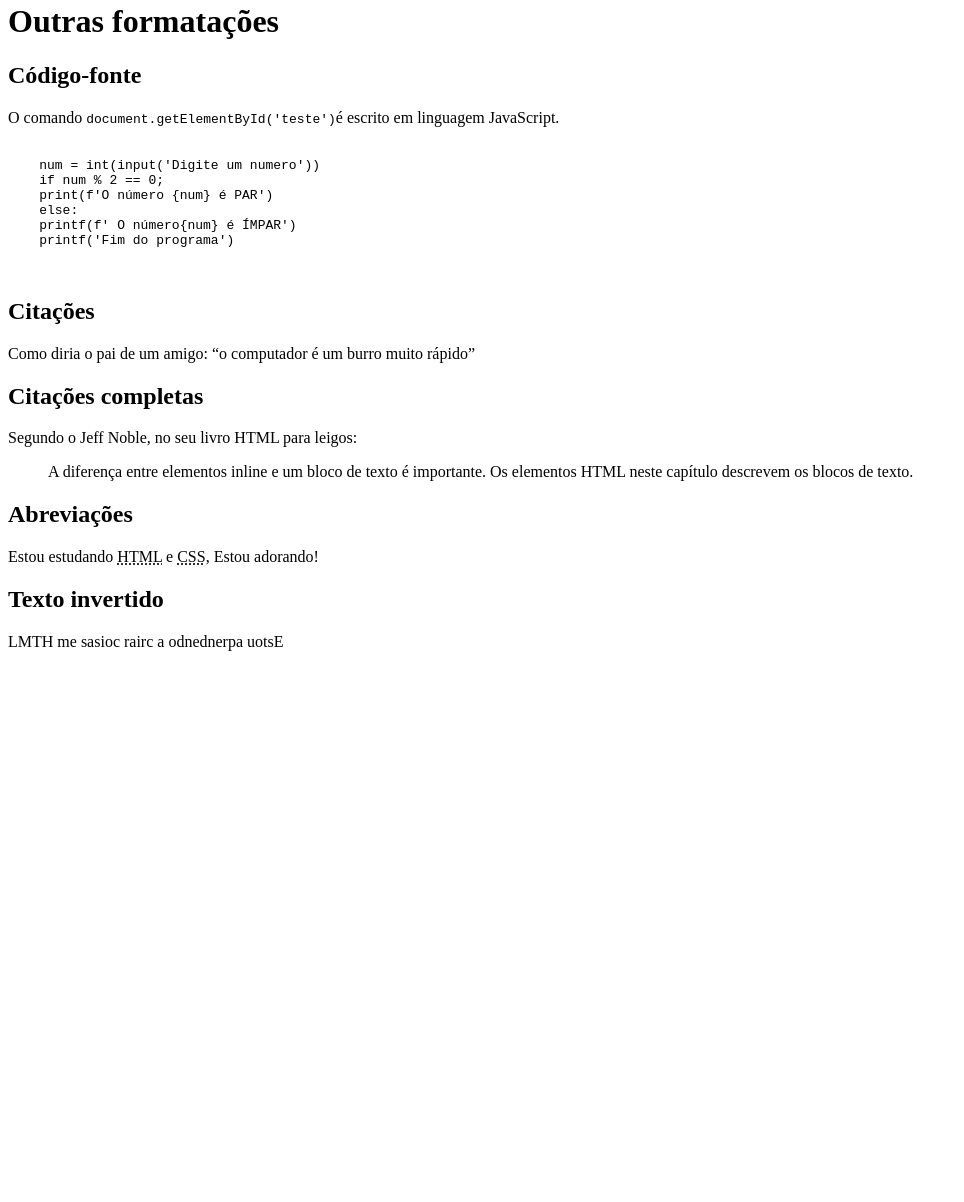
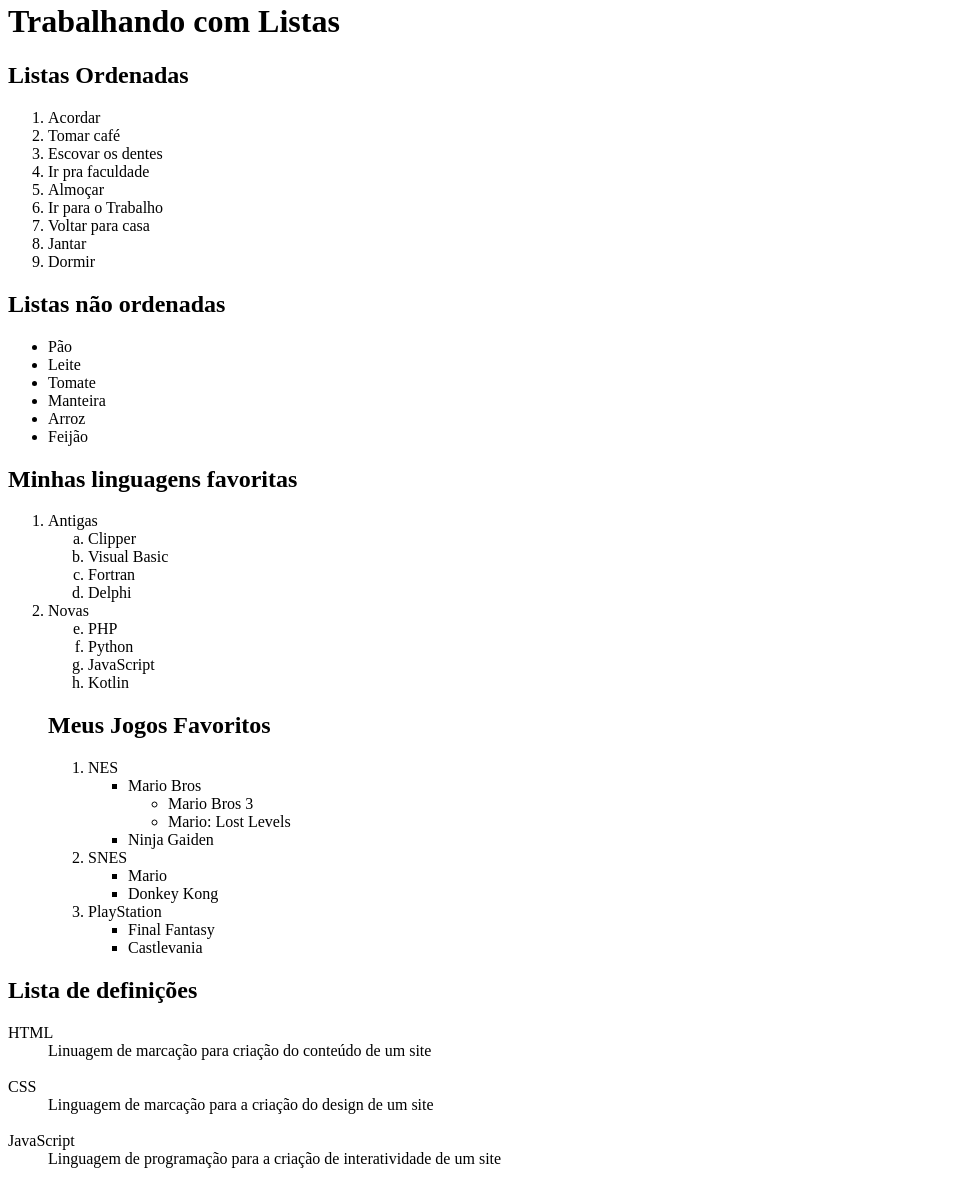
Before and after one commit to ViniciusKup/html-css, a plain HTML site: page Ex009/index.html in a window 1280 px wide. Shown: the part 18-1220 px from the top of the page, without its empty margins (0-964 px from the left). Before the commit the page ends 800 px from the top, so only its background shows below. Drawn offline with Linux system fonts and the light colour scheme.

Commit message:
adicionado novos programas

```diff
--- a/Ex009/index.html
+++ b/Ex009/index.html
@@ -4,32 +4,83 @@
     <meta charset="UTF-8">
     <meta http-equiv="X-UA-Compatible" content="IE=edge">
     <meta name="viewport" content="width=device-width, initial-scale=1.0">
-    <title>Outra formatações</title>
+    <title>Listas</title>
 </head>
 <body>
-    <h1>Outras formatações</h1>
-    <h2>Código-fonte</h2>
-    <p>O comando <code>document.getElementById('teste')</code>é escrito em linguagem JavaScript.</p>
-    <pre>
-        <code>
-    num = int(input('Digite um numero'))
-    if num % 2 == 0;
-    print(f'O número {num} é PAR')
-    else:
-    printf(f' O número{num} é ÍMPAR')
-    printf('Fim do programa')
-        </code>
-    </pre>
-    <h2>Citações</h2>
-    <p>Como diria o pai de um amigo: <q>o computador é um burro muito rápido</q></p>
-    <h2>Citações completas</h2>
-    <p>Segundo o Jeff Noble, no seu livro HTML para leigos:</p>
-    <blockquote cite="https://books.google.com.br/books/about/HTML_XHTML_E_CSS_Para_Leigos.html?id=BUmXBAAAQBAJ&redir_esc=y">
-        A diferença entre elementos inline e um bloco de texto é importante. Os elementos HTML neste capítulo descrevem os blocos de texto.
-    </blockquote>
-    <h2>Abreviações</h2>
-    <p>Estou estudando <abbr title="HyperText Markup Language">HTML</abbr> e <abbr title="Cascading Style Sheets">CSS</abbr>, Estou adorando!</p>
-    <h2>Texto invertido</h2>
-    <p><bdo dir="rtl">Estou aprendendo a criar coisas em HTML</bdo></p>
+    <h1>Trabalhando com Listas</h1>
+    <h2>Listas Ordenadas</h2>
+    <ol type="1"><!-- Order List tipos: 1,A,a,i,I-->
+        <li>Acordar</li>
+        <li>Tomar café</li>
+        <li>Escovar os dentes</li>
+        <li>Ir pra faculdade</li>
+        <li>Almoçar</li>
+        <li>Ir para o Trabalho</li>
+        <li>Voltar para casa</li>
+        <li>Jantar</li>
+        <li>Dormir</li>
+    </ol>
+    <h2>Listas não ordenadas</h2>
+    <ul type=><!-- Unorder List tipos: disc,circle,square -->
+        <li>Pão</li>
+        <li>Leite</li>
+        <li>Tomate</li>
+        <li>Manteira</li>
+        <li>Arroz</li>
+        <li>Feijão</li>
+    </ul>
+    <h2>Minhas linguagens favoritas</h2>
+    <ol>
+        <li>Antigas</li>
+        <ol type="a">
+            <li>Clipper</li>
+            <li>Visual Basic</li>
+            <li>Fortran</li>
+            <li>Delphi</li>
+        </ol>
+        <li>Novas</li>
+        <ol type="a" start="5">
+            <li>PHP</li>
+            <li>Python</li>
+            <li>JavaScript</li>
+            <li>Kotlin</li>
+        </ol>
+        <h2>Meus Jogos Favoritos</h2>
+        <ol>
+            <li>NES</li>
+            <ul>
+                <li>Mario Bros</li>
+                <ul type="circle">
+                    <li>Mario Bros 3</li>
+                    <li>Mario: Lost Levels</li>
+                </ul>
+                <li>Ninja Gaiden</li>
+            </ul>
+            <li>SNES</li>
+            <ul>
+                <li>Mario</li>
+                <li>Donkey Kong</li>
+            </ul>
+            <li>PlayStation</li>
+            <ul>
+                <li>Final Fantasy</li>
+                <li>Castlevania</li>
+            </ul>
+        </ol>
+    </ol>
+    <h2>Lista de definições</h2>
+    <dl><!-- Definition List -->
+        <dt>HTML</dt>
+        <dd>Linuagem de marcação para criação do conteúdo de um site</dd>
+        <br>
+        <dt>CSS</dt>
+        <dd>Linguagem de marcação para a criação do design de um site</dd>
+        <br>
+        <dt>JavaScript</dt>
+        <dd>Linguagem de programação para a criação de interatividade de um site</dd>
+        <br>
+
+
+    </dl>
 </body>
 </html>
```
Also changed, not shown: Ex008b/index.html (added, +35 -0 lines), Ex010/index.html (added).
